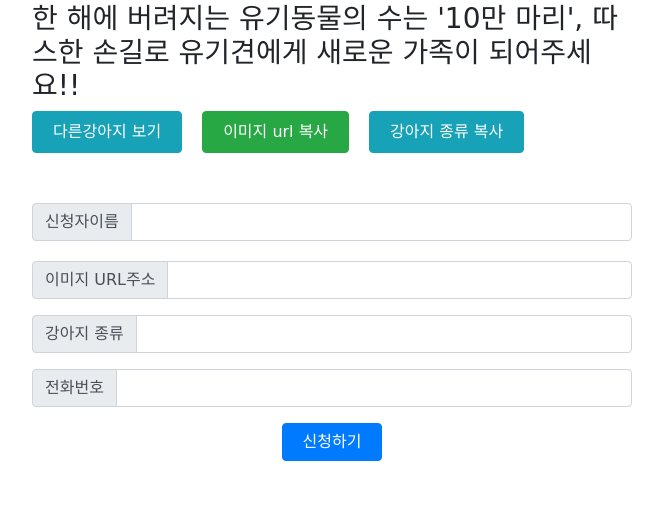
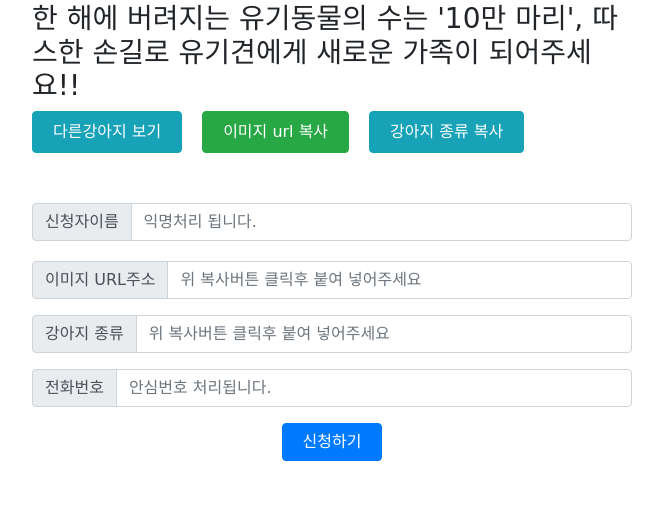
Before and after one commit to Code-Angler/Adopt_dog, a Flask app: page / in a window 1280 px wide. Shown: the part 622-1133 px from the top of the page, without its empty margins (308-971 px from the left). Run offline with Flask 2, Linux system fonts and the light colour scheme; data that the repository does not hold is empty; some libraries are stand-ins or nearby versions; some web fonts are replaced.

Commit message:
create placeholder

```diff
--- a/templates/index.html
+++ b/templates/index.html
@@ -220,7 +220,7 @@
                         <span class="input-group-text" id="inputGroup-sizing-default">신청자이름</span>
                     </div>
                     <input type="text" id="name" class="form-control" aria-label="Default"
-                           aria-describedby="inputGroup-sizing-default">
+                           aria-describedby="inputGroup-sizing-default" placeholder="익명처리 됩니다.">
                 </div>
             </div>
             <div class="input-group mb-3">
@@ -228,21 +228,21 @@
                     <span class="input-group-text" id="inputGroup-sizing-default">이미지 URL주소</span>
                 </div>
                 <input type="text" id="img_url" class="form-control" aria-label="Default"
-                       aria-describedby="inputGroup-sizing-default" placeholder="">
+                       aria-describedby="inputGroup-sizing-default" placeholder="위 복사버튼 클릭후 붙여 넣어주세요">
             </div>
             <div class="input-group mb-3">
                 <div class="input-group-prepend">
                     <span class="input-group-text" id="inputGroup-sizing-default">강아지 종류</span>
                 </div>
                 <input type="text" id="dog_species" class="form-control" aria-label="Default"
-                       aria-describedby="inputGroup-sizing-default" placeholder="">
+                       aria-describedby="inputGroup-sizing-default" placeholder="위 복사버튼 클릭후 붙여 넣어주세요">
             </div>
             <div class="input-group mb-3">
                 <div class="input-group-prepend">
                     <span class="input-group-text" id="inputGroup-sizing-default">전화번호</span>
                 </div>
                 <input type="text" id="phone" class="form-control" aria-label="Default"
-                       aria-describedby="inputGroup-sizing-default">
+                       aria-describedby="inputGroup-sizing-default" placeholder="안심번호 처리됩니다.">
             </div>
         </div>
         <button type="button" onclick="order()" class="btn btn-primary order-btn">신청하기</button>
```
